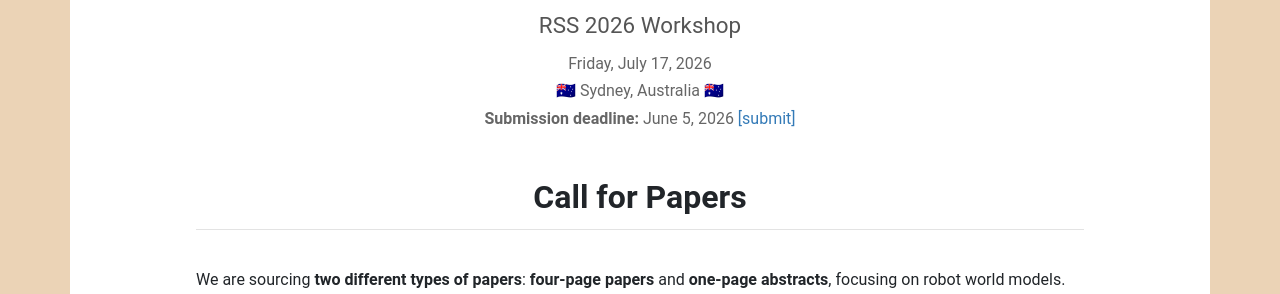
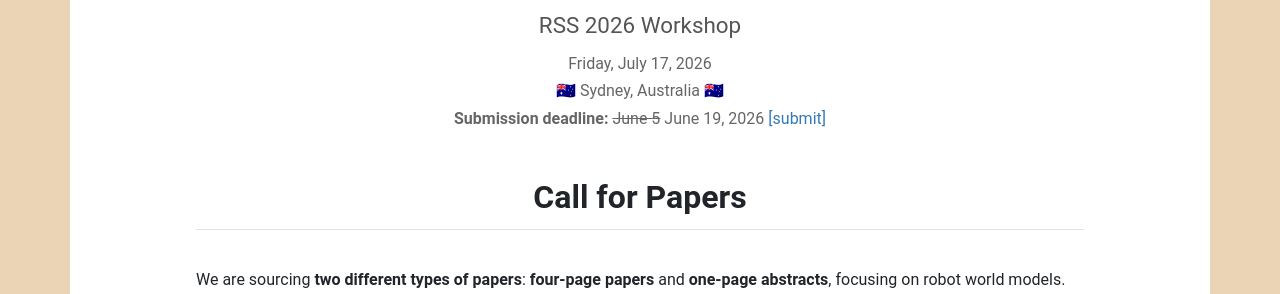
Before and after one commit to robot-worldmodels/robot-worldmodels.github.io, a Jekyll site: the page built from submit.html, in a window 1280 px wide and 1400 px high. Shown: the part 180-474 px from the top of the window. Built offline with Jekyll 4.4.1, drawn with Linux system fonts in a browser that asks for light colours; nearby versions of some CDN libraries; some of the changed text lies outside the part shown.

Commit message:
extend submission deadline to June 19

```diff
--- a/_layouts/coverpage.html
+++ b/_layouts/coverpage.html
@@ -75,7 +75,7 @@
       <h4>RSS 2026 Workshop</h4>
       <p>Friday, July 17, 2026</p>
       <p>🇦🇺 Sydney, Australia 🇦🇺</p>
-      <p><strong>Submission deadline:</strong> June 5, 2026 <a href="https://openreview.net/group?id=roboticsfoundation.org/RSS/2026/Workshop/R-WM&amp;referrer=%5BHomepage%5D(%2F)#tab-your-consoles">[submit]</a></p>
+      <p><strong>Submission deadline:</strong> <s>June 5</s> June 19, 2026 <a href="https://openreview.net/group?id=roboticsfoundation.org/RSS/2026/Workshop/R-WM&amp;referrer=%5BHomepage%5D(%2F)#tab-your-consoles">[submit]</a></p>
       <button type="button" class="btn-learn-more" onclick="document.getElementById('hero-section').scrollIntoView({behavior:'instant',block:'start'});">Learn more</button>
     </div>
   </div>
@@ -88,7 +88,7 @@
         <h4>RSS 2026 Workshop</h4>
         <p>Friday, July 17, 2026</p>
         <p>🇦🇺 Sydney, Australia 🇦🇺</p>
-      <p><strong>Submission deadline:</strong> June 5, 2026 <a href="https://openreview.net/group?id=roboticsfoundation.org/RSS/2026/Workshop/R-WM&amp;referrer=%5BHomepage%5D(%2F)#tab-your-consoles">[submit]</a></p>
+      <p><strong>Submission deadline:</strong> <s>June 5</s> June 19, 2026 <a href="https://openreview.net/group?id=roboticsfoundation.org/RSS/2026/Workshop/R-WM&amp;referrer=%5BHomepage%5D(%2F)#tab-your-consoles">[submit]</a></p>
       </section>
 
       <div class="page-content">
--- a/_layouts/default.html
+++ b/_layouts/default.html
@@ -77,7 +77,7 @@
         <h4>RSS 2026 Workshop</h4>
         <p>Friday, July 17, 2026</p>
         <p>🇦🇺 Sydney, Australia 🇦🇺</p>
-        <p><strong>Submission deadline:</strong> June 5, 2026 <a href="https://openreview.net/group?id=roboticsfoundation.org/RSS/2026/Workshop/R-WM&amp;referrer=%5BHomepage%5D(%2F)#tab-your-consoles">[submit]</a></p>
+        <p><strong>Submission deadline:</strong> <s>June 5</s> June 19, 2026 <a href="https://openreview.net/group?id=roboticsfoundation.org/RSS/2026/Workshop/R-WM&amp;referrer=%5BHomepage%5D(%2F)#tab-your-consoles">[submit]</a></p>
       </section>
 
       <div class="page-content">
--- a/index.html
+++ b/index.html
@@ -70,7 +70,7 @@
       </tr>
       <tr>
         <td>Submission deadline (4-page submissions & 1-page abstracts)</td>
-        <td>June 5, 2026</td>
+        <td><s>June 5</s> June 19, 2026</td>
       </tr>
       <tr>
         <td>Decisions announced</td>
--- a/submit.html
+++ b/submit.html
@@ -64,7 +64,7 @@
       </tr>
       <tr>
         <td>Submission deadline (4-page submissions & 1-page abstracts)</td>
-        <td>June 5, 2026</td>
+        <td><s>June 5</s> June 19, 2026</td>
       </tr>
       <tr>
         <td>Decisions announced</td>
```
